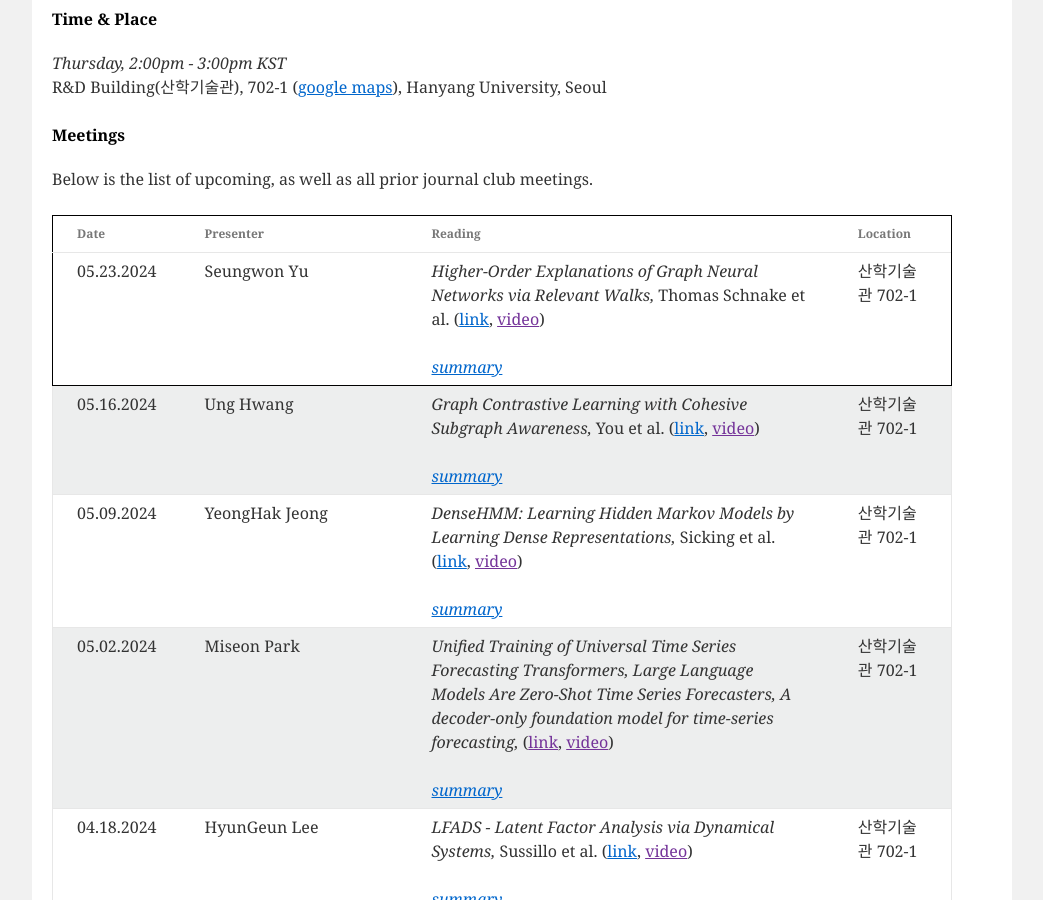
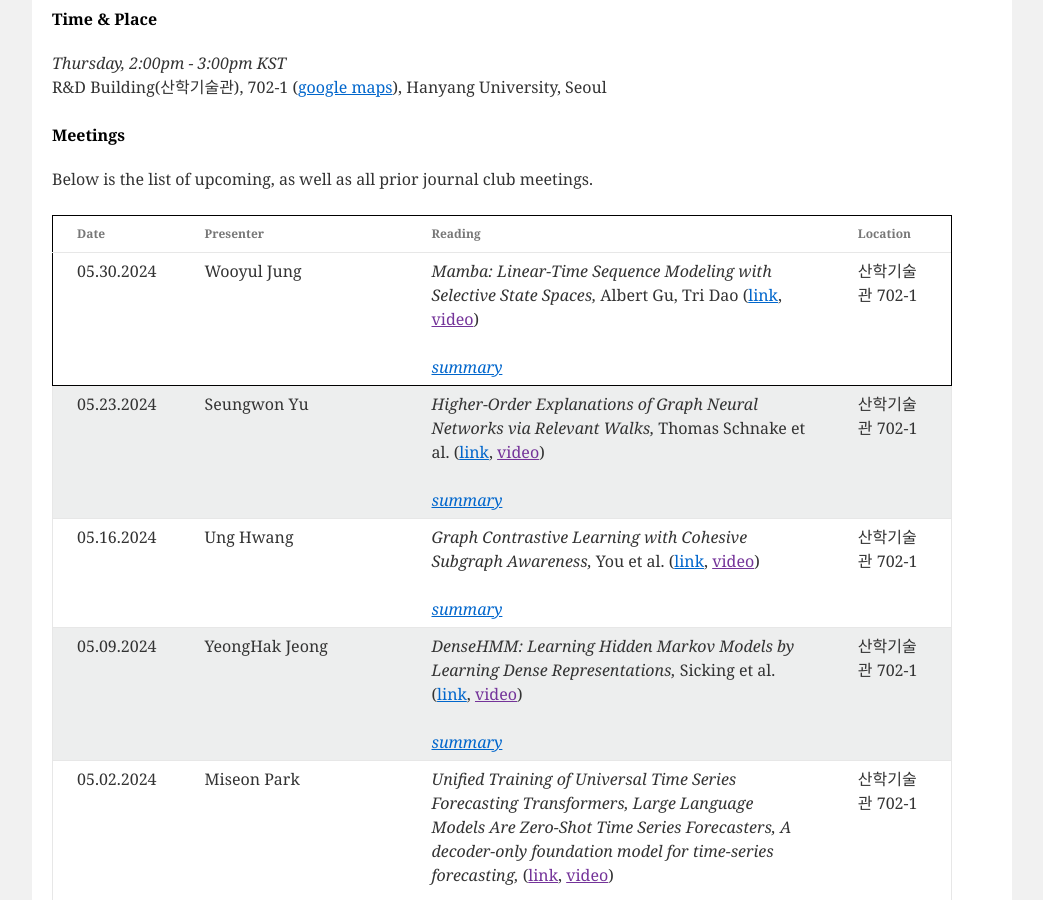
Before and after one commit to niai-lab/GraphML-JC, a Jekyll site: the page built from index.html, in a window 1280 px wide and 900 px high, scrolled down 515 px. Shown: the whole window, without its empty margins (118-1161 px from the left). Built offline with Jekyll 4.4.1, drawn with Linux system fonts in a browser that asks for light colours; part of the change alters nothing that is shown.

Commit message:
Update meeting_info.yml

```diff
--- a/_data/meeting_info.yml
+++ b/_data/meeting_info.yml
@@ -1,3 +1,16 @@
+- presenter: Wooyul Jung
+  date: 05.30.2024
+  paper: "Mamba: Linear-Time Sequence Modeling with Selective State Spaces"
+  authors: Albert Gu, Tri Dao
+  url: https://arxiv.org/abs/2312.00752
+  location: "산학기술관 702-1"
+  summary: >
+    summary : Transformer는 finite window의 정보에 의존한다는 것과 O(n^2)의 computational cost를 가진다는 단점이 있습니다. 이 문제를 해결하고자 Structured state space sequence model에
+    selection mechanism과 hardware-aware algorithm을 추가한 모델을 제안합니다.
+    strength : Mamba는 sequence length에 linear한 cost를 가지면서 transformer model과 비슷한 performance를 가집니다.
+    weakness : Continous한 데이터와 discrete한 데이터에 tradeoff가 존재합니다. 많은 수의 파리미터와 데이터로 훈련을 하지 않아 LLM과 비교한 결과를 보여주지 못했습니다.
+    question : Seqence length에 비례하는 Parameter수는 SSM의 취지에 부합하지 못한다고 생각합니다. Delta를 조절하여 정보를 선택하는 개념이 흥미롭습니다.
+
 - presenter: Seungwon Yu
   date: 05.23.2024
   paper: "Higher-Order Explanations of Graph Neural Networks via Relevant Walks"
```
